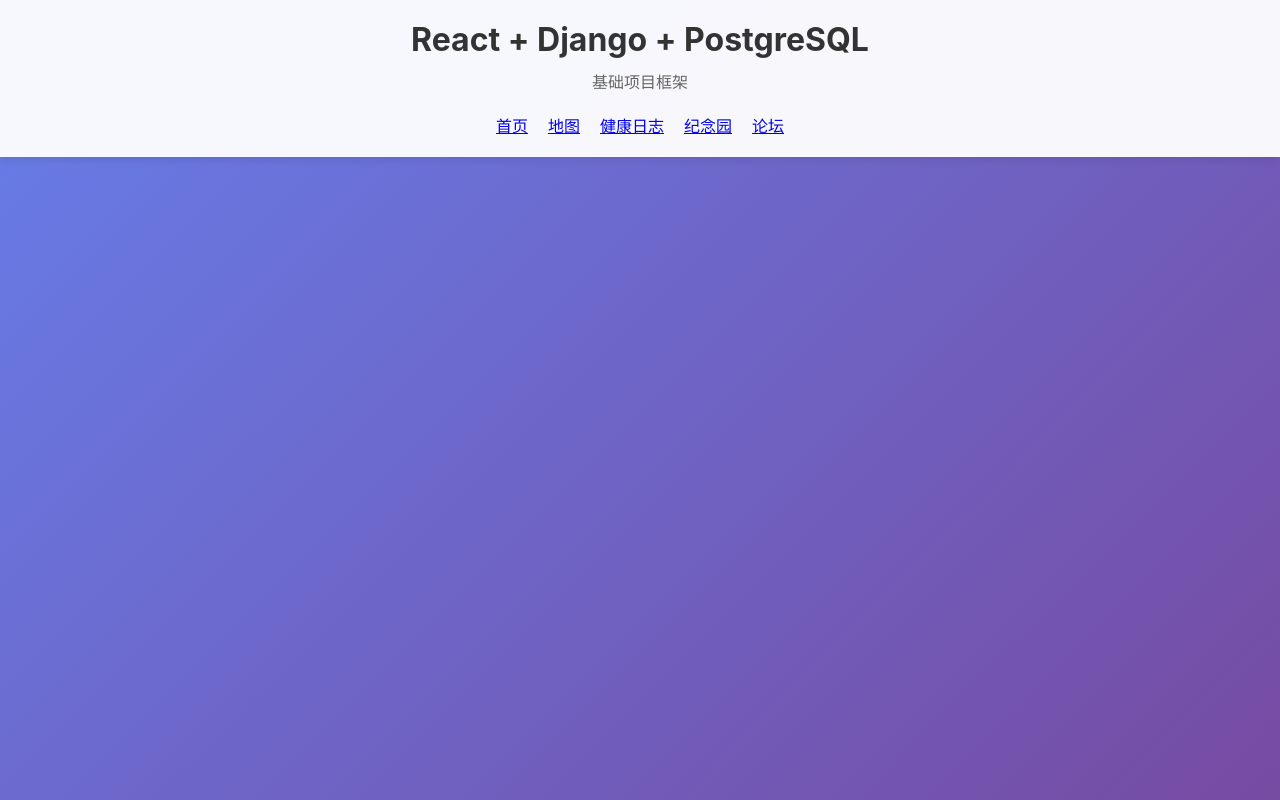
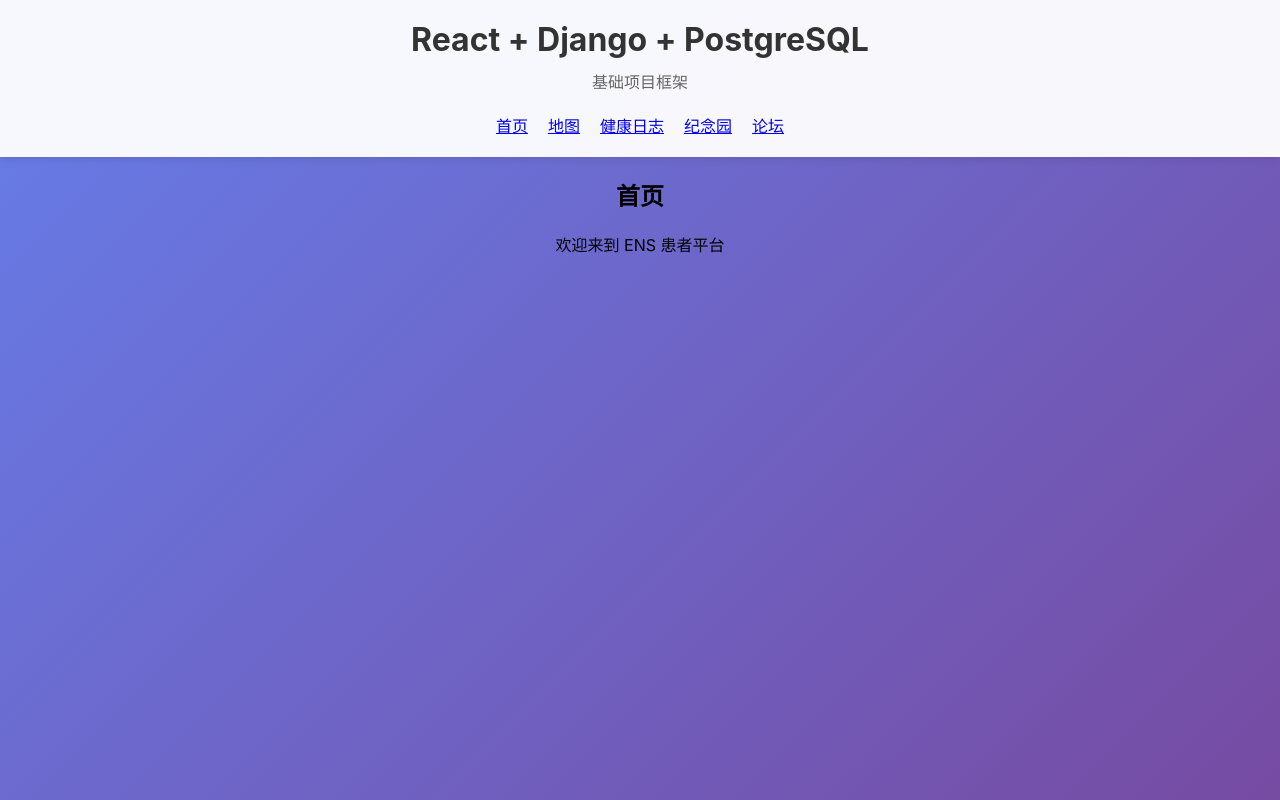
Before and after one commit to Tommytian993/ens-help.org, a React (Create React App) app in the folder frontend/: page / in a window 1280 px wide. Built offline with nearby package versions, Linux system fonts and the light colour scheme.

Commit message:
feat: setup routes with home page

```diff
--- a/frontend/src/App.tsx
+++ b/frontend/src/App.tsx
@@ -1,5 +1,6 @@
 import React from "react";
-import { BrowserRouter, Link } from "react-router-dom";
+import { BrowserRouter, Link, Routes, Route } from "react-router-dom";
+import HomePage from "./pages/HomePage";
 import "./App.css";
 
 function App() {
@@ -17,6 +18,11 @@ function App() {
             <Link to="/forum">论坛</Link>
           </nav>
         </header>
+        <main>
+          <Routes>
+            <Route path="/" element={<HomePage />} />
+          </Routes>
+        </main>
       </div>
     </BrowserRouter>
   );
--- /dev/null
+++ b/frontend/src/pages/HomePage.tsx
@@ -0,0 +1,12 @@
+import React from "react";
+
+const HomePage: React.FC = () => {
+  return (
+    <div>
+      <h2>首页</h2>
+      <p>欢迎来到 ENS 患者平台</p>
+    </div>
+  );
+};
+
+export default HomePage;
```
